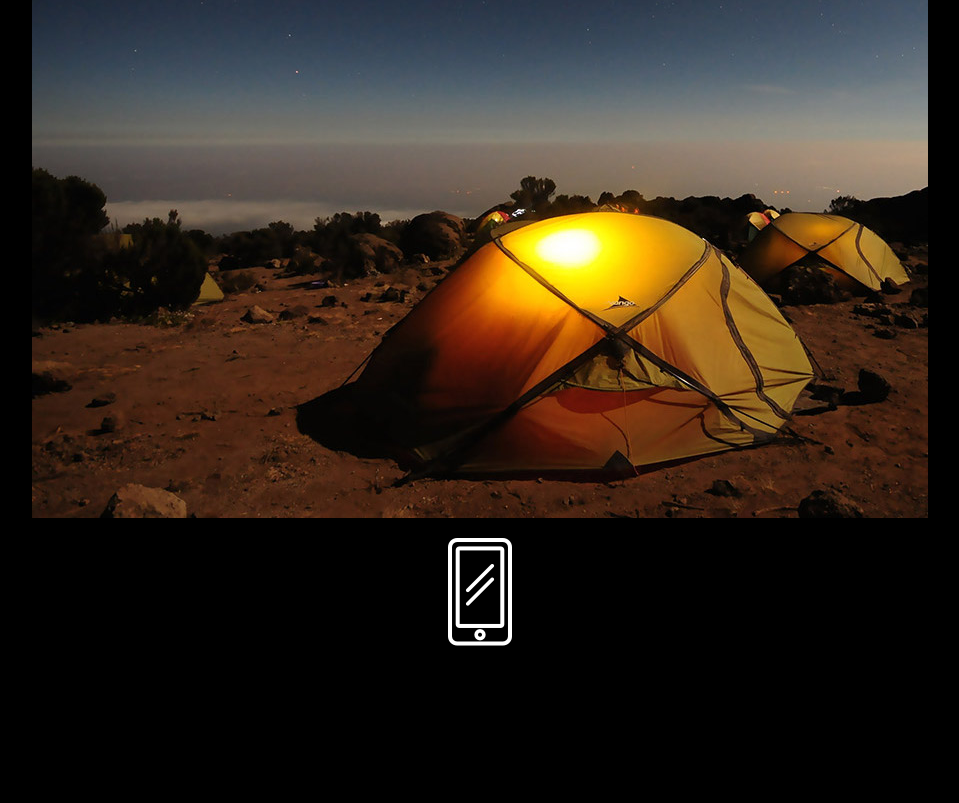
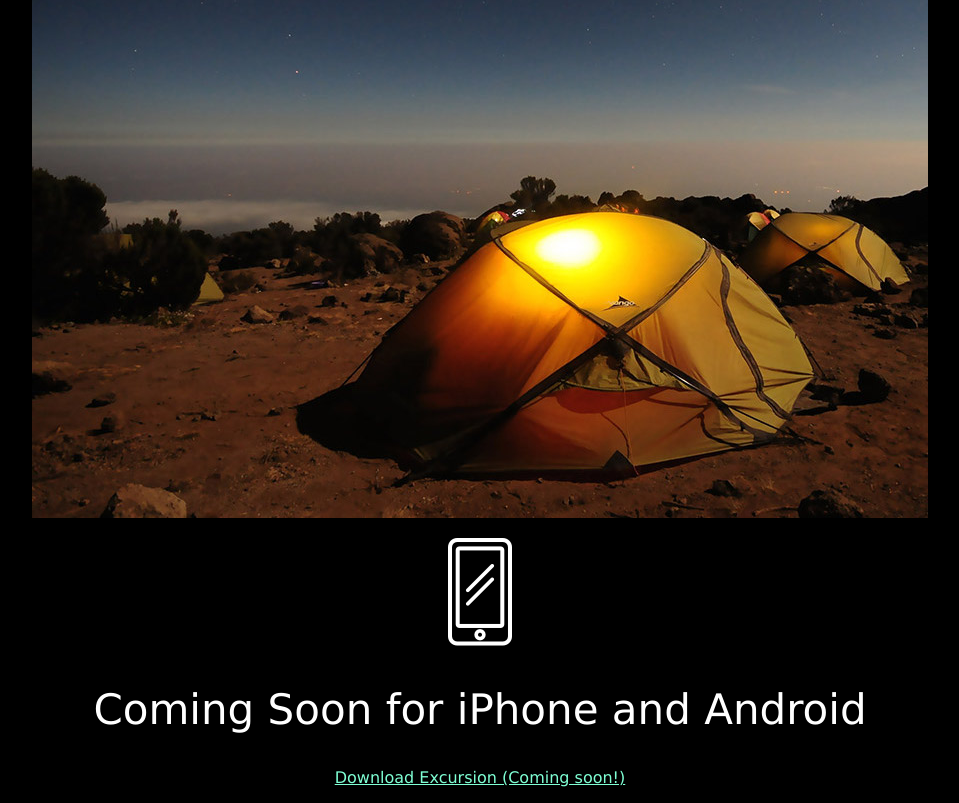
Before and after one commit to moresakeplease/excursion, a plain HTML site: page index.html in a window 1280 px wide. Shown: the part 494-1297 px from the top of the page, without its empty margins (160-1119 px from the left). Before the commit the page ends 1160 px from the top, so only its background shows below. Drawn offline with Linux system fonts and the light colour scheme.

Commit message:
added last header and link

```diff
--- a/index.html
+++ b/index.html
@@ -18,6 +18,8 @@
   <h4 class="h4--sub">Excursion remembers places you like, and reccomends new points of interest around you.</h4>
   <p><img src="resources/images/camp.jpg"></p>
   <p><img src="resources/images/phone.png"></p>
+  <h2 class="h2--header">Coming Soon for iPhone and Android</h2>
+  <p><a class="link--cta" href="#">Download Excursion (Coming soon!)</a></p>
 
 
 </body>
```
